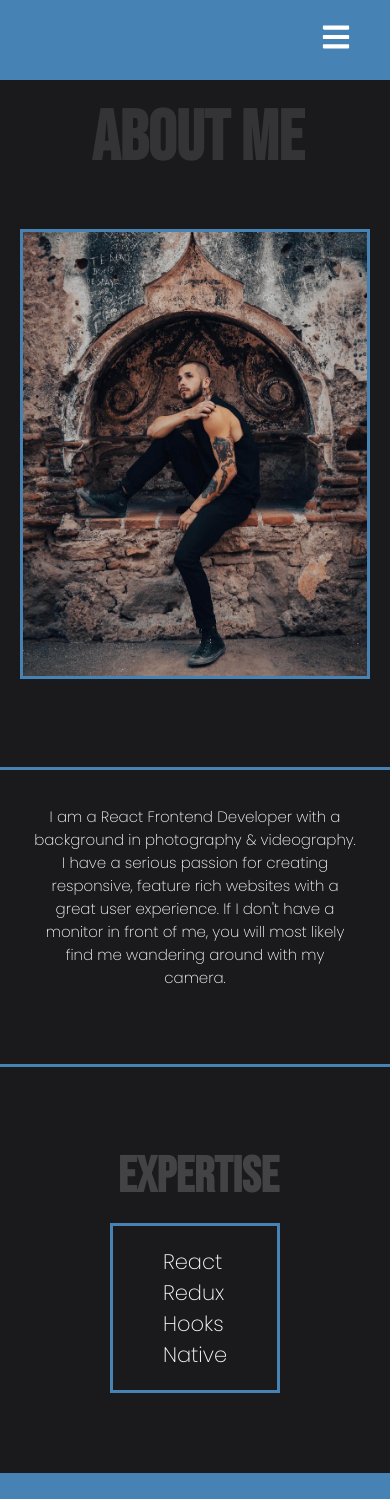
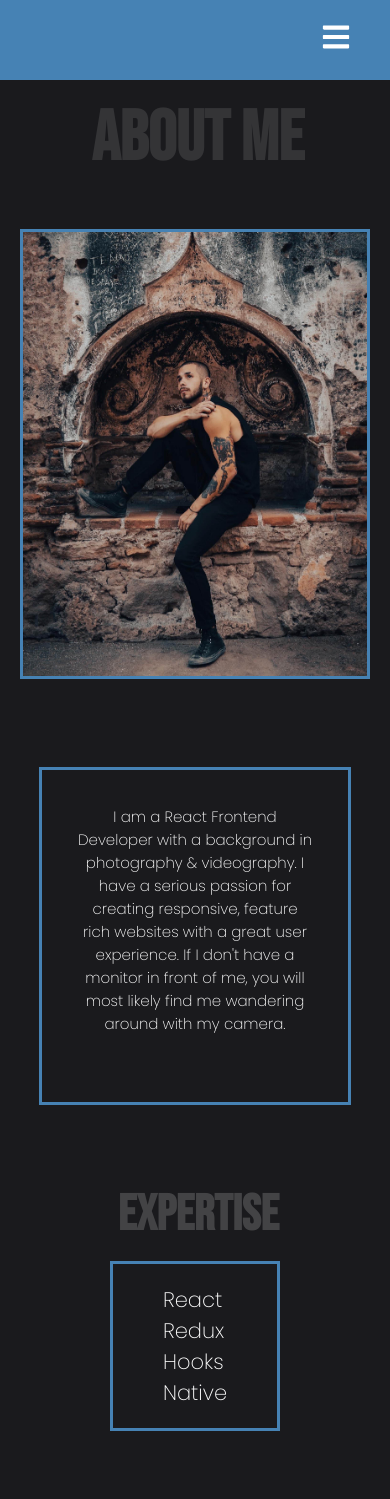
Before and after one commit to aldopaganijr/portfoliov2, a React (Create React App) app: page /AboutMe in a window 390 px wide. Shown: the top 1499 px of the page. Built offline with nearby package versions, Linux system fonts and the light colour scheme.

Commit message:
media query about me

```diff
--- a/src/routes/AboutMe/AboutMe.scss
+++ b/src/routes/AboutMe/AboutMe.scss
@@ -59,6 +59,8 @@ img {
     .bio {
         font-size: 15px;
         text-align: center;
+        width: 80vw;
+        height: 40vh;
     }
     .languages {
         font-size: 21px;
```
